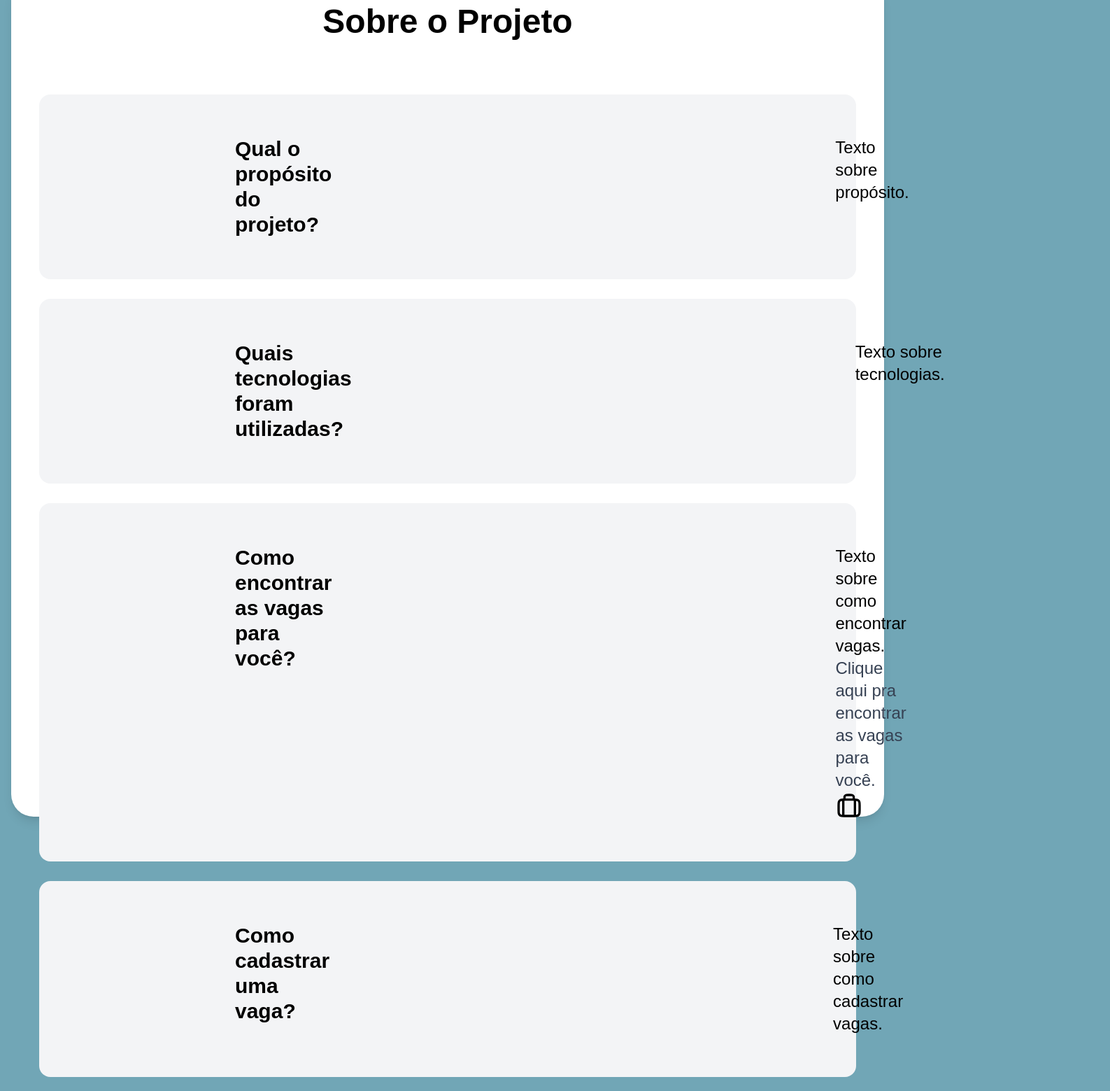
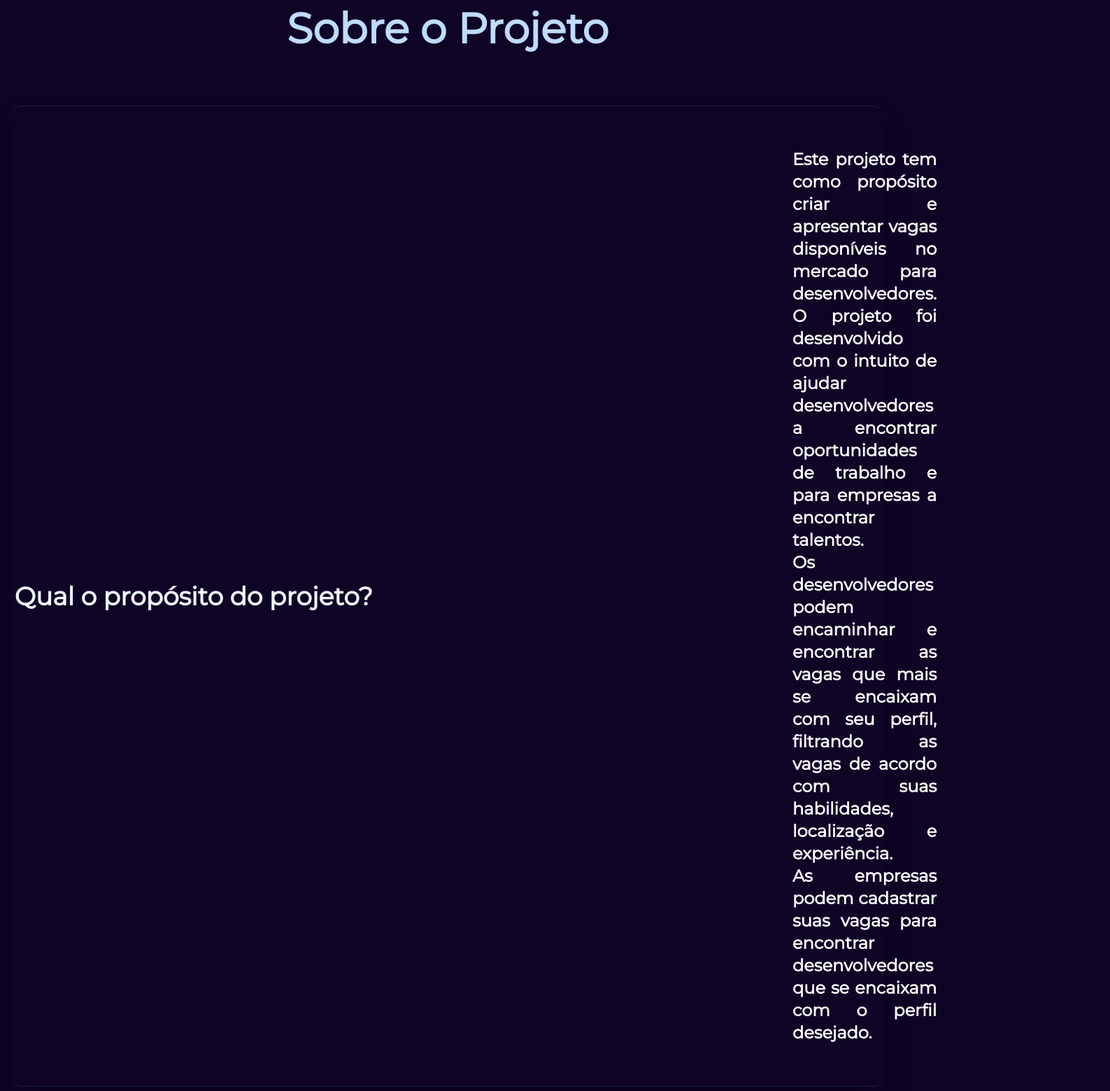
Before and after one commit to GabrielFDevelop/DevJobs, a Next.js app in the folder devJobs/: page / in a window 1280 px wide. Shown: the part 181-1740 px from the top of the page at 70% size, 1587 px wide, since content can reach past the window. Built offline with nearby package versions, Linux system fonts and the light colour scheme.

Commit message:
Nova estilização feita na página Home

```diff
--- a/devJobs/src/app/globals.css
+++ b/devJobs/src/app/globals.css
@@ -1,6 +1,13 @@
 @import "tailwindcss";
 
+@font-face {
+  font-family: 'Montserrat';
+  font-style: normal;
+  font-weight: 400;
+  src: local('Montserrat'), url('../../public/fonts/Montserrat-VariableFont_wght.ttf') format('truetype');
+}
+
 body {
-  font-family: Arial, Helvetica, sans-serif;
-  background-color: #71a6b6;
+  font-family: 'Montserrat', sans-serif;
+  background-color: #0F0326;
 }
--- a/devJobs/src/app/page.tsx
+++ b/devJobs/src/app/page.tsx
@@ -1,40 +1,58 @@
 import Link from 'next/link';
-import ImgVagas from '@/components/header/headerIcons/imgVagas';
 
 export default function Home(){
   return(
     <div className='flex flex-col items-center justify-center min-h-screen p-4'>
-      <article className='bg-white rounded-4xl shadow-lg m-10 p-10 h-300 w-full'>
-        <div className='flex items-center justify-center mb-20'>
-          <h1 className='text-5xl font-bold'>Sobre o Projeto</h1>
-        </div>
-        <div className='flex align-center bg-gray-100 rounded-2xl p-15 pl-70 mb-7 gap-180'>
-          <h2 className='text-3xl font-bold'>Qual o propósito do projeto?</h2>
-          <p className='text-2xl'>Texto sobre propósito.</p>
-        </div>
-        <div className='flex align-center bg-gray-100 rounded-2xl p-15 pl-70 mb-7 gap-180'>
-          <h2 className='text-3xl font-bold'>Quais tecnologias foram utilizadas?</h2>
-          <p className='text-2xl'>Texto sobre tecnologias.</p>
-        </div>
-        <div className='flex align-center bg-gray-100 rounded-2xl p-15 pl-70 mb-7 gap-180'>
-          <h2 className='text-3xl font-bold'>Como encontrar as vagas para você?</h2>
-          <span>
-            <p className='text-2xl'>
-              Texto sobre como encontrar vagas. <br />
-              <Link href="/vagas" className='flex items-center align-center text-gray-700 hover:text-gray-500 transition-colors duration-400'>Clique aqui pra encontrar as vagas para você.</Link>
+        <article className='flex items-center justify-center mb-20 mt-20'>
+          <h1 className='text-6xl text-blue-200 font-extrabold'>Sobre o Projeto</h1>
+        </article>
+        <article className='flex w-full align-center justify-center items-center pt-15 pb-15 pl-40 pr-40 mb-7 gap-150 shadow-2xl border-t border-b border-blue-950 rounded-2xl hover:border-blue-800 transition-colors duration-400'>
+          <h2 className='flex text-4xl font-extrabold text-nowrap pl-20 text-blue-50'>Qual o propósito do projeto?</h2>
+          <p className='flex text-2xl font-bold text-justify text-white'>
+            Este projeto tem como propósito criar e apresentar vagas disponíveis no mercado para desenvolvedores.
+            O projeto foi desenvolvido com o intuito de ajudar desenvolvedores a encontrar oportunidades de trabalho e
+            para empresas a encontrar talentos.
+            <br />
+            Os desenvolvedores podem encaminhar e encontrar as vagas que mais se encaixam com seu perfil, filtrando as vagas de acordo
+            com suas habilidades, localização e experiência.
+            <br />
+            As empresas podem cadastrar suas vagas para encontrar desenvolvedores que se encaixam com o perfil desejado.
+          </p>
+        </article>
+
+        <article className='flex w-full align-center justify-center items-center pt-15 pb-15 pl-40 pr-40 mb-7 gap-150 shadow-2xl border-t border-b border-blue-950 rounded-2xl hover:border-blue-800 transition-colors duration-400'>
+          <span className='flex flex-col text-2xl items-center justify-center gap-5 pl-5'>
+            <p className='font-bold text-justify text-white'>
+              Para procurar a vaga ideal, você pode acessar a página de vagas na aba de pesquisa ou o link abaixo para ser redirecionado e assim utilizar os
+              filtros disponíveis para encontrar a vaga que mais se encaixa com o seu perfil.
             </p>
-            <ImgVagas width={40} />
+            <div className='flex items-center justify-center gap-5'>
+              <Link href="/vagas" className='flex items-center align-center font-bold justify-center text-gray-300 text-nowrap hover:text-gray-500 transition-colors duration-400'>Clique aqui pra encontrar as vagas para você.</Link>
+            </div>
           </span>
-        </div>
-        <div className='flex align-center bg-gray-100 rounded-2xl p-15 pl-70 mb-7 gap-180'>
-          <h2 className='text-3xl font-bold'>Como cadastrar uma vaga?</h2>
-          <p className='text-2xl'>Texto sobre como cadastrar vagas.</p>
-        </div>
-        <div className='flex align-center bg-gray-100 rounded-2xl p-15 pl-70 mb-7 gap-180'>
-          <h2 className='text-3xl font-bold'>Quem desenvolveu o projeto?</h2>
-          <p className='text-2xl'>Texto sobre os desenvolvedores.</p>
-        </div>
-      </article>
+          <h2 className='text-4xl font-extrabold text-blue-50 text-nowrap pr-20'>Como encontrar as vagas para você?</h2>
+        </article>
+
+        <article className='flex w-full align-center justify-center items-center pt-15 pb-15 pl-40 pr-40 mb-7 gap-150 shadow-2xl border-t border-b border-blue-950 rounded-2xl hover:border-blue-800 transition-colors duration-400'>
+          <h2 className='text-4xl font-extrabold text-nowrap text-blue-50'>Como cadastrar uma vaga?</h2>
+          <p className='text-2xl font-bold text-justify text-white'>
+            Para poder cadastrar suas vagas disponíveis, basta acessar a aba de vagas
+            e clicar em "Cadastrar vaga".
+            <br />
+            Ao clicar, será aberto um formulário de cadastro que apresentará as informações
+            necessárias para o cadastro da vaga no site.
+          </p>
+        </article>
+
+        <article className='flex w-full align-center justify-center items-center pt-15 pb-15 pl-40 pr-40 mb-7 gap-150 shadow-2xl border-t border-b border-blue-950 rounded-2xl hover:border-blue-800 transition-colors duration-400'>
+          <p className='flex text-2xl font-bold text-justify text-white'>Texto sobre tecnologias.</p>
+          <h2 className='text-4xl font-extrabold text-nowrap text-blue-50'>Quais tecnologias foram utilizadas?</h2>
+        </article>
+
+        <article className='flex w-full align-center justify-center items-center pt-15 pb-15 pl-40 pr-40 mb-7 gap-150 shadow-2xl border-t border-b border-blue-950 rounded-2xl hover:border-blue-800 transition-colors duration-400'>
+          <h2 className='text-4xl font-extrabold text-nowrap text-blue-50'>Quem desenvolveu o projeto?</h2>
+          <p className='text-2xl font-bold text-justify text-white'>Texto sobre os desenvolvedores.</p>
+        </article>
     </div>
   )
 }
```
Also changed, not shown: devJobs/public/fonts/Montserrat-Italic-VariableFont_wght.ttf (added), devJobs/public/fonts/Montserrat-VariableFont_wght.ttf (added).
